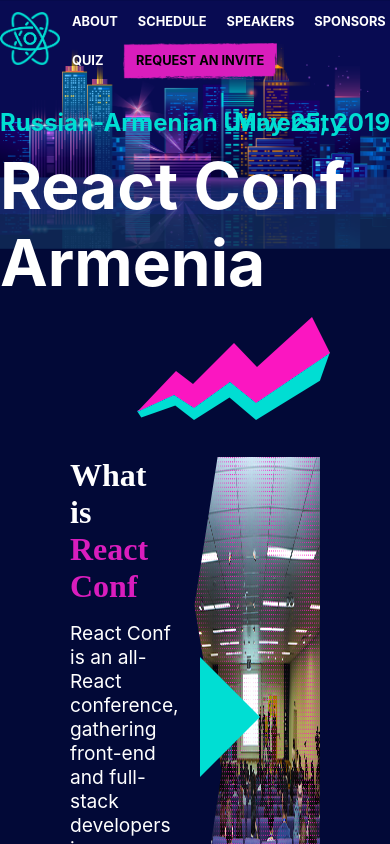
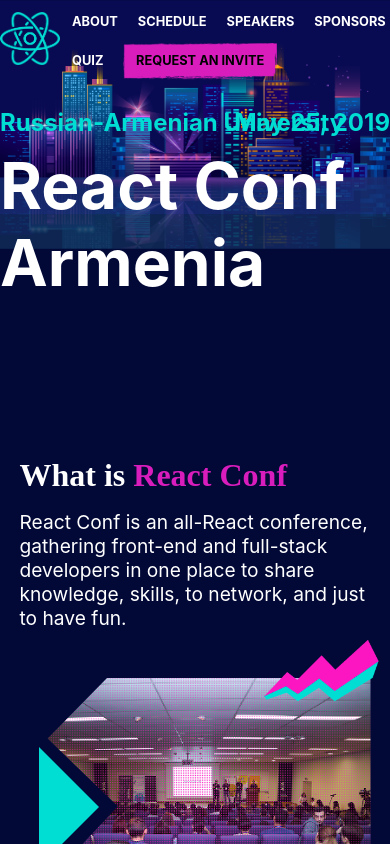
Before and after one commit to JSConfArmenia/conf-19-react, a React (Create React App) app: page / in a window 390 px wide. Shown: the top 844 px of the page. Built offline with nearby package versions, Linux system fonts and the light colour scheme; the HTML template or start-up script is replaced by a standard one; a web font is replaced by a local one.

Commit message:
About Section Responsive Design
Blocks are split vertically on devices with small displays.

```diff
--- a/src/About/About.css
+++ b/src/About/About.css
@@ -10,7 +10,7 @@
 /* info container */
 .About > .info-container {
   display: inline-block;
-  max-width: 25%;
+  min-width: 25%; max-width: 25%;
 }
 .About > .info-container > .title {
   display: inline-block;
@@ -44,3 +44,23 @@
 .About > .image-container > img.spark {
   top: -25%; right: -10%;
 }
+
+@media (max-width: 768px) {
+  .About {
+    display: block;
+  }
+  .About > .info-container, .About > .image-container {
+    display: block;
+    min-width: 90%;
+    margin: auto;
+    margin-bottom: 3rem;
+  }
+  .About > .image-container > img.triangle {
+    top: 28%; left: 1rem;
+    max-width: 120px;
+  }
+  .About > .image-container > img.spark {
+    top: -40px; right: -10px;
+    max-width: 120px;
+  }
+}
```
